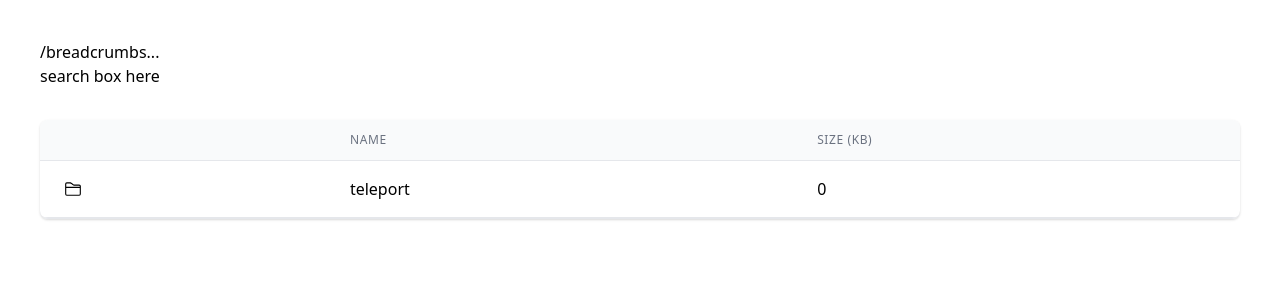
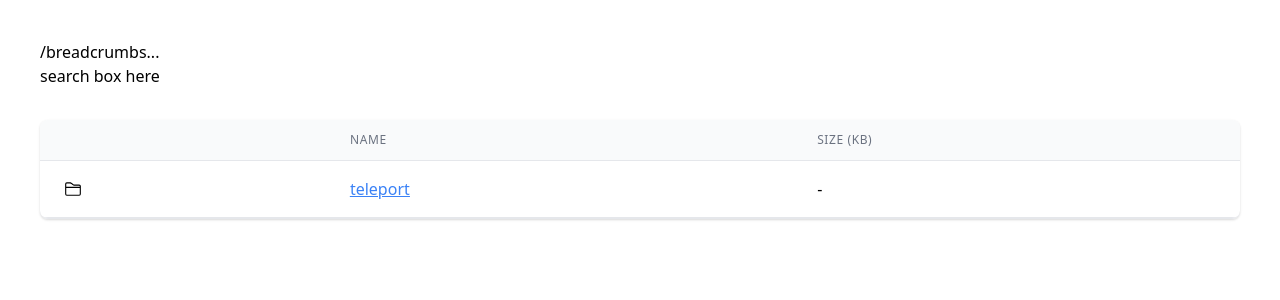
Before and after one commit to deliaconstantino/directory-viewer, a React (Create React App) app: page /directory in a window 1280 px wide. Shown: the top 300 px of the page. Built offline with nearby package versions, Linux system fonts and the light colour scheme.

Commit message:
add link styling and render size = 0 as '-'

```diff
--- a/src/components/table/TableRow.js
+++ b/src/components/table/TableRow.js
@@ -5,7 +5,7 @@ function TableRow({ type, name, size, items, location }) {
   let imageSVG;
   if (type === "dir") {
     nameValue = (
-      <div>
+      <div className="text-blue-500 underline">
         <Link to={`${location.pathname}/${name}`}>{name}</Link>
       </div>
     );
@@ -48,7 +48,7 @@ function TableRow({ type, name, size, items, location }) {
         {nameValue}
       </td>
       <td className="px-6 py-4 whitespace-no-wrap border-b border-gray-200">
-        {size}
+        {size ? size : "-"}
       </td>
     </tr>
   );
```
